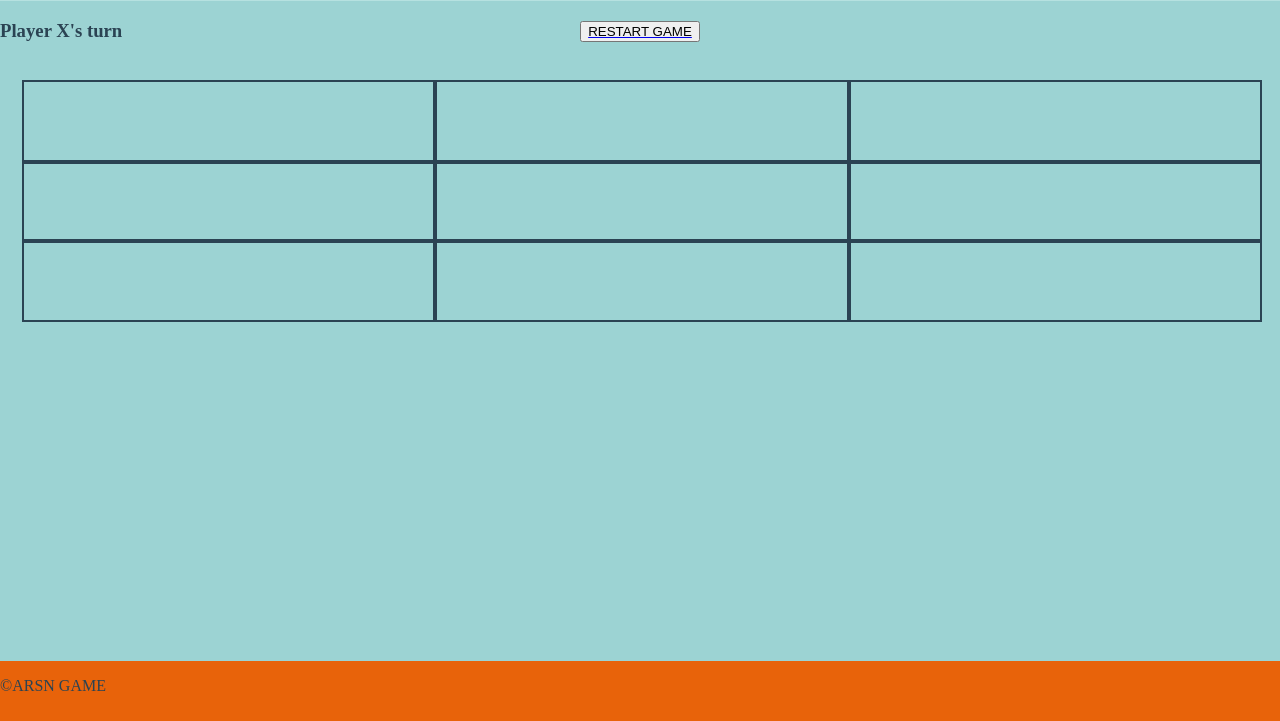
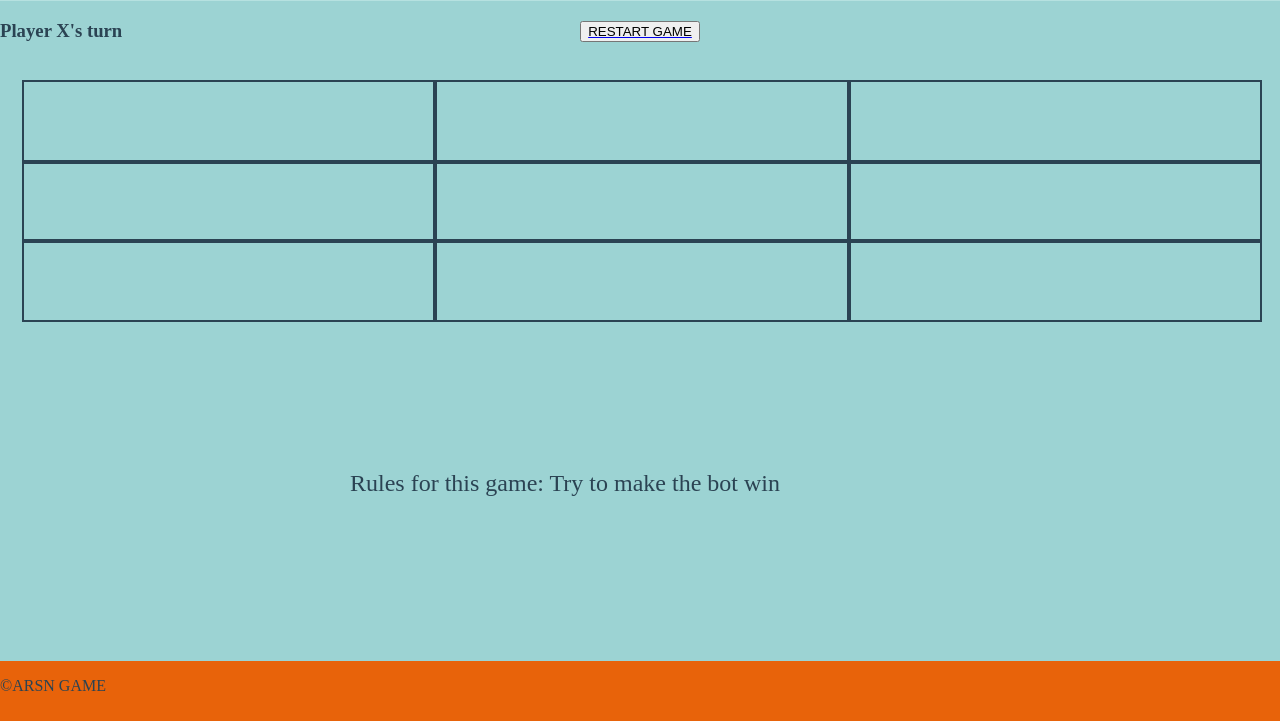
Before and after one commit to RobynGar/noughts_and_croses, a plain HTML site: page gamebot.html in a window 1280 px wide. Shown: the part 79-800 px from the top of the page. Drawn offline with Linux system fonts and the light colour scheme.

Commit message:
added rules for the bot game

```diff
--- a/gameStyleBot.css
+++ b/gameStyleBot.css
@@ -61,3 +61,10 @@ body {
     justify-content: center;
     align-items: flex-end;
 }
+main p{
+    position:absolute;
+   bottom:200px;
+   right: 500px;
+   font-size: 1.5em;
+
+}
--- a/gamebot.html
+++ b/gamebot.html
@@ -31,6 +31,7 @@
            <a href="./game.html" id="button-row">
             <button id ="start-game-btn">RESTART GAME</button></a>
        </section>
+       <p>Rules for this game: Try to make the bot win</p>
     </main>
 
     <footer id="footer">
```
